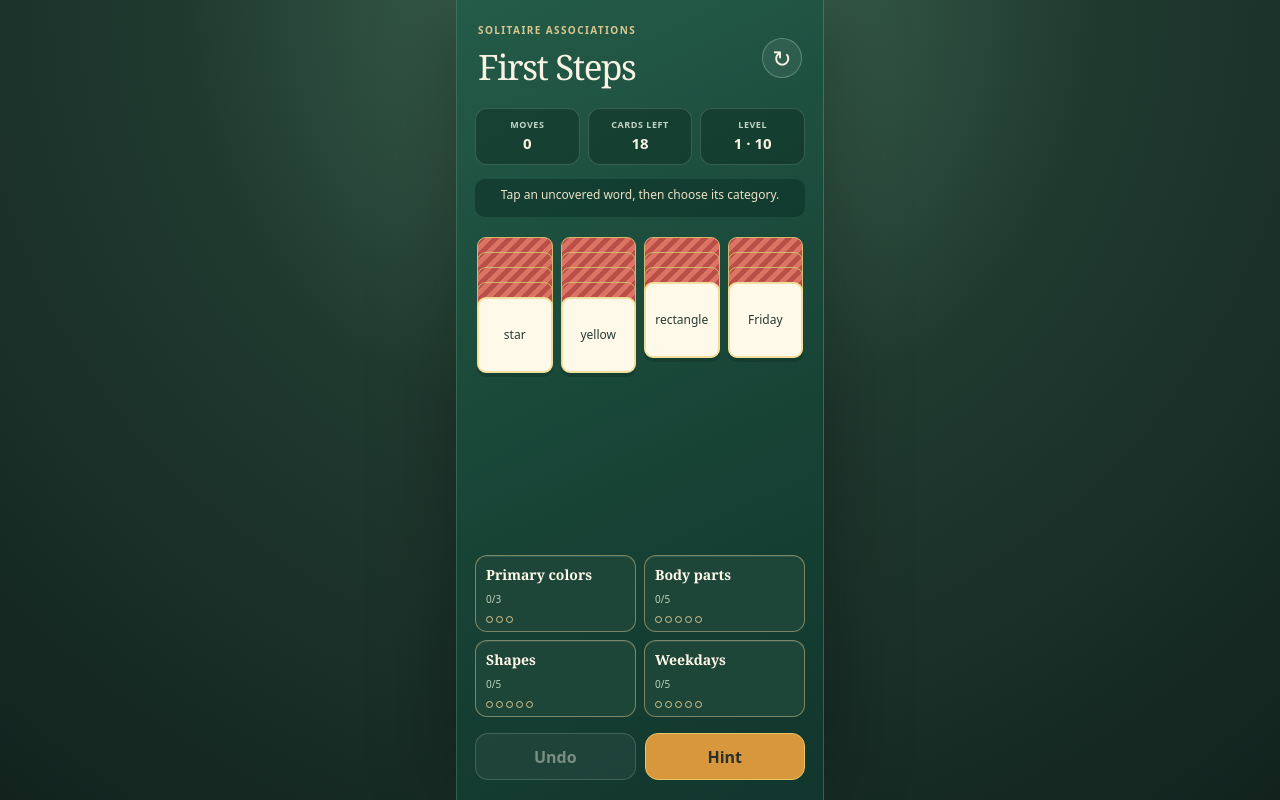
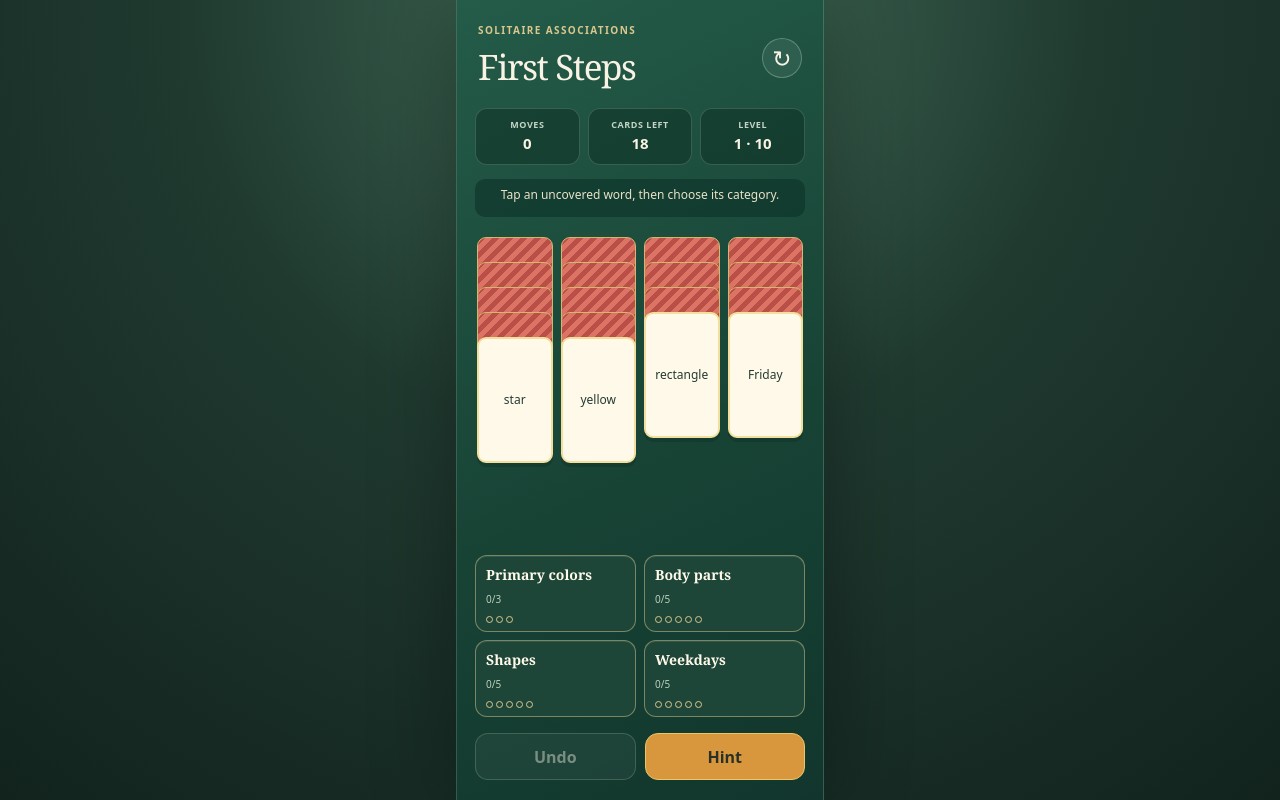
Before and after one commit to SeineRiver/WordSolitaire, a Next.js app: page / in a window 1280 px wide. Built offline with nearby package versions, Linux system fonts and the light colour scheme.

Commit message:
Enforce portrait word card proportions

```diff
--- a/app/globals.css
+++ b/app/globals.css
@@ -9,6 +9,8 @@ button { font: inherit; }
 .game-canvas { width: min(100vw, calc(100dvh * .46)); min-height: 100dvh; padding: max(18px, env(safe-area-inset-top)) 18px max(20px, env(safe-area-inset-bottom)); color: #f9f3e5; background: linear-gradient(155deg, #245b49 0%, #174335 58%, #12362d 100%); display: flex; flex-direction: column; gap: 14px; overflow: hidden; }
 .topbar { display: flex; justify-content: space-between; align-items: center; padding: 5px 3px 0; }.eyebrow { margin: 0 0 3px; color: #d9c78e; font-size: 10px; font-weight: 800; letter-spacing: .14em; text-transform: uppercase; }h1 { margin: 0; font-family: Georgia, serif; font-size: clamp(24px, 7vw, 35px); letter-spacing: -.04em; }.restart { width: 40px; height: 40px; border: 1px solid #8bb59d80; border-radius: 50%; color: #f9f3e5; background: #ffffff12; font-size: 23px; }
 .progress { display: grid; grid-template-columns: repeat(3, 1fr); gap: 8px; }.progress div { padding: 9px 8px; background: #0b291f70; border: 1px solid #93b79a45; border-radius: 12px; text-align: center; }.progress span { display: block; color: #c3d5c7; font-size: 9px; font-weight: 700; text-transform: uppercase; letter-spacing: .06em; }.progress strong { display: block; margin-top: 1px; font-size: 15px; }
-.message { min-height: 38px; margin: 0; padding: 8px 10px; border-radius: 10px; background: #0d3529a8; color: #e9e2c8; font-size: 12px; line-height: 1.35; text-align: center; }.tableau { --card-width: calc((100% - 24px) / 4); --card-height: calc(var(--card-width) * 5 / 3); --card-reveal: calc(var(--card-height) / 5); flex: 1; min-height: 250px; display: grid; grid-template-columns: repeat(4, 1fr); gap: 8px; padding: 6px 2px; align-items: start; }.word-column { position: relative; min-height: calc(var(--card-height) + (var(--card-reveal) * 4)); }.word-card { position: absolute; left: 0; width: 100%; height: var(--card-height); padding: 7px 5px; border-radius: 9px; overflow-wrap: anywhere; font-size: clamp(9px, 2.6vw, 12px); font-weight: 400; line-height: 1.1; text-align: center; text-wrap: balance; box-shadow: 0 4px 0 #0b211a40; }.word-card:nth-child(1) { top: 0; }.word-card:nth-child(2) { top: var(--card-reveal); }.word-card:nth-child(3) { top: calc(var(--card-reveal) * 2); }.word-card:nth-child(4) { top: calc(var(--card-reveal) * 3); }.word-card:nth-child(5) { top: calc(var(--card-reveal) * 4); }.word-card.covered { border: 1px solid #d2b76d; background: repeating-linear-gradient(135deg, #b94f47 0 5px, #dc7465 5px 10px); }.word-card.uncovered { border: 2px solid #f2df9b; background: #fff9e9; color: #243b32; cursor: pointer; }.word-card.selected { transform: translateY(-3px); border-color: #e58d4e; box-shadow: 0 0 0 3px #ffce7f55, 0 8px 0 #0b211a30; }
+.message { min-height: 38px; margin: 0; padding: 8px 10px; border-radius: 10px; background: #0d3529a8; color: #e9e2c8; font-size: 12px; line-height: 1.35; text-align: center; }.tableau { --card-reveal: calc(8.333333cqw - 2px); flex: 1; min-height: 250px; display: grid; grid-template-columns: repeat(4, 1fr); gap: 8px; padding: 6px 2px; align-items: start; container-type: inline-size; }.word-column { position: relative; min-height: calc((var(--card-reveal) * 9)); }.word-card { position: absolute; left: 0; width: 100%; height: auto; aspect-ratio: 3 / 5; padding: 7px 5px; border-radius: 9px; overflow-wrap: anywhere; font-size: clamp(9px, 2.6vw, 12px); font-weight: 400; line-height: 1.1; text-align: center; text-wrap: balance; box-shadow: 0 4px 0 #0b211a40; }.word-card:nth-child(1) { top: 0; }.word-card:nth-child(2) { top: var(--card-reveal); }.word-card:nth-child(3) { top: calc(var(--card-reveal) * 2); }.word-card:nth-child(4) { top: calc(var(--card-reveal) * 3); }.word-card:nth-child(5) { top: calc(var(--card-reveal) * 4); }.word-card.covered { border: 1px solid #d2b76d; background: repeating-linear-gradient(135deg, #b94f47 0 5px, #dc7465 5px 10px); }.word-card.uncovered { border: 2px solid #f2df9b; background: #fff9e9; color: #243b32; cursor: pointer; }.word-card.selected { transform: translateY(-3px); border-color: #e58d4e; box-shadow: 0 0 0 3px #ffce7f55, 0 8px 0 #0b211a30; }
 .category-grid { display: grid; grid-template-columns: 1fr 1fr; gap: 8px; }.category-card { min-height: 66px; padding: 8px 10px; border: 1px solid #d9c78e80; border-radius: 12px; color: #fff9e9; background: #1d4639; text-align: left; box-shadow: inset 0 1px #ffffff18; }.category-card span { display: block; font-family: Georgia, serif; font-size: 14px; font-weight: 700; }.category-card small { color: #bad0bc; font-size: 10px; }.pips { display: flex; gap: 3px; margin-top: 7px; }.pips i { width: 7px; height: 7px; border: 1px solid #d9c78e; border-radius: 50%; }.pips i.filled { background: #edcc69; }.actions { display: grid; grid-template-columns: 1fr 1fr; gap: 9px; padding-top: 2px; }.actions button { min-height: 47px; border: 1px solid #c8d8c080; border-radius: 13px; color: #f7f2e5; background: #ffffff18; font-weight: 800; }.actions .hint { border-color: #e9c768; background: #d8963d; color: #293126; }.actions button:disabled, .category-card:disabled { opacity: .45; }
 @media (min-width: 700px) { .game-canvas { min-height: 100dvh; border-inline: 1px solid #7ea58b55; box-shadow: 0 0 80px #0005; } }@media (orientation: landscape) and (max-height: 600px) { .game-canvas { width: min(100vw, calc(100dvh * .62)); gap: 6px; padding-top: 10px; }.message { min-height: 26px; padding: 5px; }.tableau { min-height: 100px; }.category-card { min-height: 48px; }.pips { margin-top: 3px; } }
+
+.word-column { min-height: 250px; }
```
